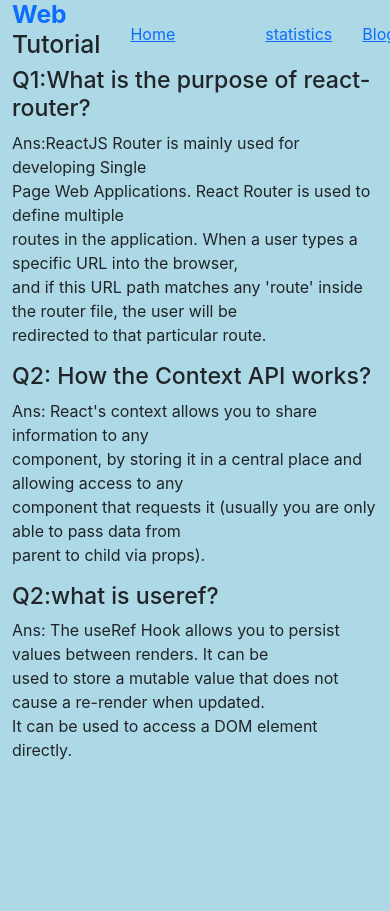
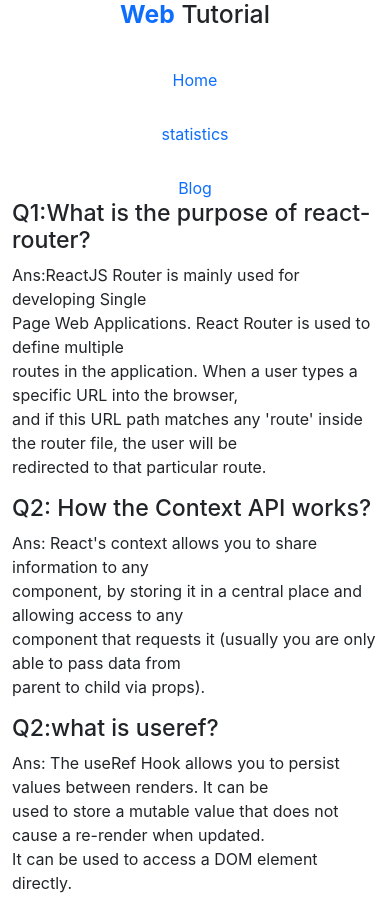
Before and after one commit to MhSolyman/web-course2, a React (Create React App) app: page /blog in a window 390 px wide. Before the commit the page ends 844 px from the top, so only its background shows below. Built offline with nearby package versions, Linux system fonts and the light colour scheme.

Commit message:
add readme file

```diff
--- a/package.json
+++ b/package.json
@@ -13,6 +13,7 @@
     "react-dom": "^18.2.0",
     "react-router-dom": "^6.4.2",
     "react-scripts": "5.0.1",
+    "react-toastify": "^9.0.8",
     "recharts": "^2.1.14",
     "web-vitals": "^2.1.4"
   },
--- a/src/components/Allquize/Allquize.js
+++ b/src/components/Allquize/Allquize.js
@@ -9,7 +9,7 @@
 
 
             {questions.map(questiondetail=><Questions questiondetail={questiondetail}
-            key={questiondetail.id}> a</Questions>)}
+            key={questiondetail.id}> </Questions>)}
 
         </div>
     );
--- a/src/components/Crat/Cart.js
+++ b/src/components/Crat/Cart.js
@@ -5,13 +5,13 @@
 const Cart = ({ quiz }) => {
     const {id, logo, name,total } = quiz
     return (
-        <div className='container '>
+        <div className='container top-margin'>
             <div className='card'>
                 <img className='img-fluid img' src={logo} alt=""></img>
                 <div className='d-flex align-items-center justify-content-between mt-1 ' >
                 <p><b>{name}</b></p>
                 <p>Total question: {total}</p>
-              <Link to={`/quize/${id}`}><button  type="button" class="btn btn-primary " >Start Practice</button></Link>
+              <Link to={`/quize/${id}`}><button  type="button" className="btn btn-primary " >Start Practice</button></Link>
                 </div>
 
             </div>
--- a/src/components/Crat/Crad.css
+++ b/src/components/Crat/Crad.css
@@ -5,3 +5,6 @@
 .card-border{
     border: 3px solid blue;
 }
+.top-margin{
+    padding-top: 5%;
+}
--- a/src/components/Header/Header.css
+++ b/src/components/Header/Header.css
@@ -7,3 +7,17 @@
     align-items: center;
     gap: 30px;
 }
+.decoration{
+    text-decoration: none;
+}
+@media only screen and (max-width: 600px ){
+    .display-flex{
+        display: flex;
+        flex-direction: column;
+    }
+    .gape{
+        margin-left: 0px;
+
+    }
+
+}
--- a/src/components/Header/Header.js
+++ b/src/components/Header/Header.js
@@ -15,12 +15,12 @@
             <nav className='display-flex'>
                 <div className='display-flex'>
                     <h2><b className='text-primary'>Web</b> Tutorial</h2>
-                    <Link to='/'>Home</Link>
+                    <Link className='decoration' to='/'>Home</Link>
                 </div>
-                <div className='justify-content-end gape' >
+                <div className='display-flex justify-content-end gape' >
 
-                    <Link className='gape' to='/statistics'>statistics</Link>
-                    <Link className='gape' to='/blog'>Blog</Link>
+                    <Link className='gape decoration' to='/statistics'>statistics</Link>
+                    <Link className='gape decoration' to='/blog'>Blog</Link>
 
                 </div>
             </nav>
--- a/src/components/Home/Home.css
+++ b/src/components/Home/Home.css
@@ -38,9 +38,7 @@
     padding-left: 2%;
 }
 @media only screen and (max-width: 600px ) {
-    body {
-      background-color: lightblue;
-    }
+
     .margin{
 
         padding-top: 2%;
@@ -68,6 +66,7 @@
     .flex-display{
         display: flex;
         flex-direction: column;
+
     }
     .bottom-cart{
         padding-top: 10%;
--- a/src/components/Questions/Questions.js
+++ b/src/components/Questions/Questions.js
@@ -1,22 +1,29 @@
 import React, { useState } from 'react';
+import { ToastContainer, toast } from 'react-toastify';
+import 'react-toastify/dist/ReactToastify.css';
+
 
 
 import './questions.css'
 
 const Questions = ({ questiondetail }) => {
     const { question, options, correctAnswer } = questiondetail;
+
    const [rel, setReal] = useState()
     const b=(correctAnswer)=>{
     setReal(correctAnswer)
     }
+    const notify = () => toast("You have typed the wrong answer");
+    const notifyTwo=()=>toast(" Correct answer");
 
 
 
     return (
         <div className='text-center card background-c'>
             <h4><b className='text-primary'>{question}</b></h4>
-            <div className='text-center text-primary'>{options.map(option => <p onClick={() => { if (option !== correctAnswer) { alert('wrong answer') } }} className='mx-5 border-one p-2 mb-2'>{option}</p>)}</div>
-         {<p onClick={()=>b(correctAnswer)}> <b className='text-primary'>Click on this icon and find out the correct answer </b> <i class="fa-solid fa-eye text-primary"></i></p>}
+            <div className='text-center text-primary'>{options.map(option => <p onClick={() => { if (option !== correctAnswer) { notify() }else{notifyTwo()} }} className='mx-5 border-one p-2 mb-2'>{option}</p>)}</div>
+            <ToastContainer />
+         {<p onClick={()=>b(correctAnswer)}> <b className='text-primary'>Click on this icon and find out the correct answer </b> <i className="fa-solid fa-eye text-primary"></i></p>}
 
 
 
--- a/src/components/Quize/Quize.js
+++ b/src/components/Quize/Quize.js
@@ -6,10 +6,12 @@
     const quiz= useLoaderData();
     const quizeall= quiz.data;
 
+
     return (
         <div>
             <h2 className='text-center text-primary'> <b> Quize of {quiz.data.name}</b></h2>
-<Allquize quizeall={quizeall}>
+<Allquize quizeall={quizeall}
+key={quizeall.id}>
 
 </Allquize>
 
```
Also changed, not shown: 2 other files (tests, documents, lock files or other folders).
